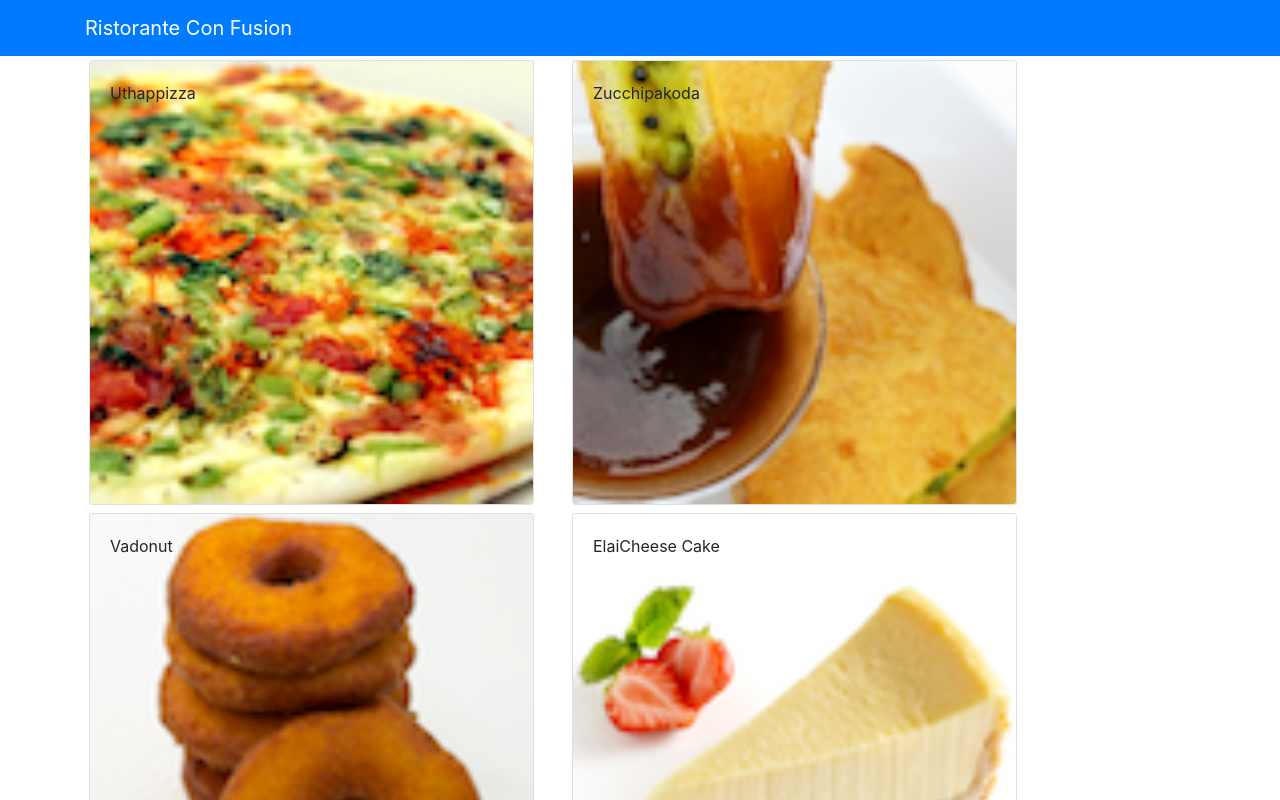
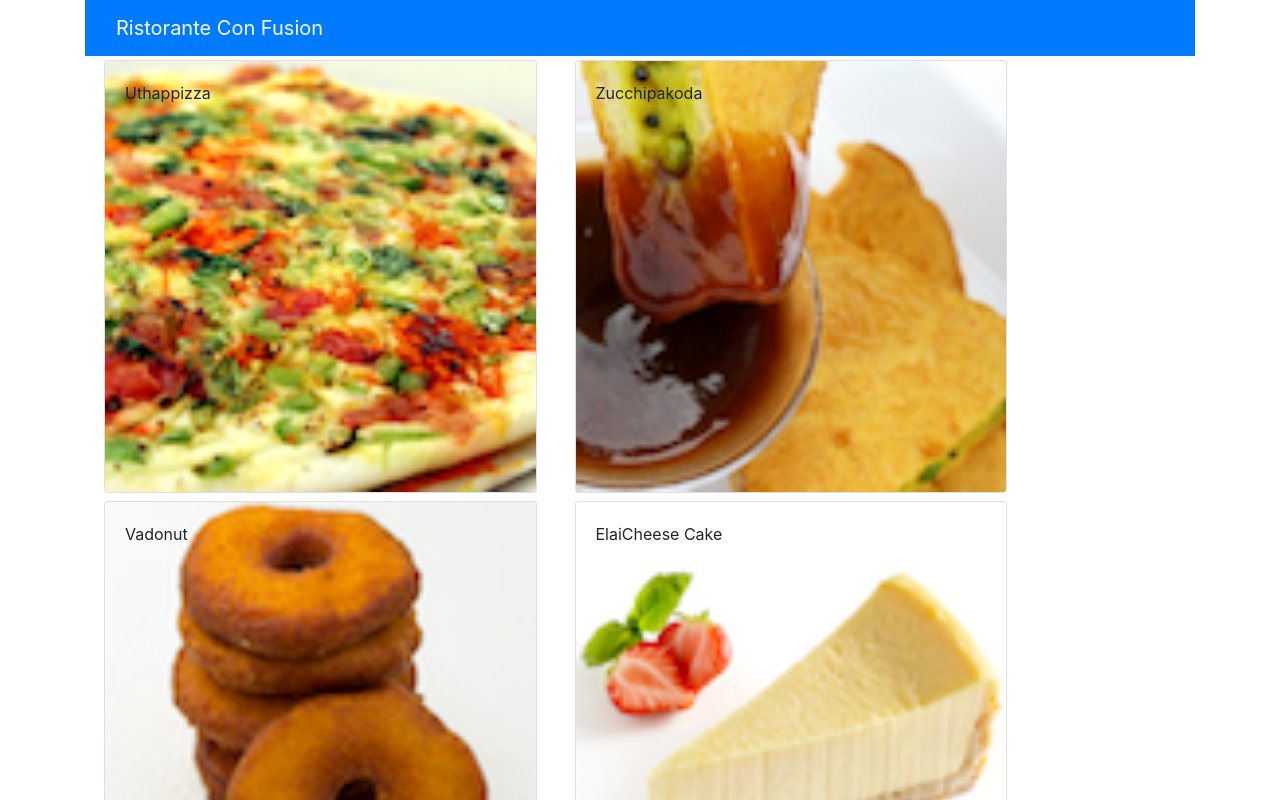
Before and after one commit to Coder-Aht007/ReactCoursera, a React (Create React App) app: page / in a window 1280 px wide. Shown: the top 800 px of the page. Built offline with nearby package versions, Linux system fonts and the light colour scheme.

Commit message:
functional components

```diff
--- a/src/App.js
+++ b/src/App.js
@@ -8,7 +8,9 @@ import Main from './components/MainComponent'
   {
   return (
     <div className="App">
+      <div className="container">
       <Main/>
+      </div>
     </div>
   );
 }
--- a/src/components/DishDetailsComponent.js
+++ b/src/components/DishDetailsComponent.js
@@ -1,11 +1,8 @@
 import React from 'react'
 import {Card,CardImg,CardText,CardBody,CardTitle} from 'reactstrap'
 
-class DishDetails extends React.Component{
-
-    render()
-    {
-        if(this.props.dish==null)
+    const DishDetails=(props)=>{
+        if(props.dish==null)
         {
             return(
                 <div></div>
@@ -16,29 +13,28 @@ class DishDetails extends React.Component{
         return(
             <div className='row'>
                 <div className="col-12 col-md-5 m-1">
-                {this.renderDish(this.props.dish)}
+                <RenderDish dish={props.dish} />
                 </div>
                 <div className="col-12 col-md-5 m-1">
-                    {this.renderComments(this.props.dish.comments)}
-
+                    <RenderComments comments={props.dish.comments}/>
                 </div>
            </div>
         );
         }
     }
-    renderDish(dish)
+    function RenderDish({dish})
     {
         return (
         <Card>
-            <CardImg width='100%' src={this.props.dish.image} alt={this.props.dish.name} />
+            <CardImg width='100%' src={dish.image} alt={dish.name} />
             <CardBody>
-            <CardTitle><h4>{this.props.dish.name}</h4></CardTitle>
-            <CardText>{this.props.dish.description}</CardText>
+            <CardTitle><h4>{dish.name}</h4></CardTitle>
+            <CardText>{dish.description}</CardText>
             </CardBody>
         </Card>
         );
     }
-    renderComments(comments)
+    function RenderComments({comments})
     {
         const months = [
             'Jan','Feb','Mar','Apr','May','Jun','Jul','Aug','Sep','Oct','Nov',
@@ -61,6 +57,5 @@ class DishDetails extends React.Component{
         );
     }
 
-}
 
 export default DishDetails;
--- a/src/components/MenuComponent.js
+++ b/src/components/MenuComponent.js
@@ -1,46 +1,25 @@
-import React,{Component} from 'react'
-import {Card,CardImg,CardImgOverlay,CardText,CardBody,CardTitle} from 'reactstrap'
+import React from 'react'
+import {Card,CardImg,CardImgOverlay,CardTitle} from  'reactstrap'
 
-
-class Menu extends Component{
-
-
-
-    renderDish(dish)
-    {
-        if(dish!=null)
+    function RenderMenuItem({ dish , onClick })
     {
         return (
-                <Card>
-                    <CardImg width='100%' src={dish.image} alt={dish.name} />
-                    <CardBody>
-                    <CardTitle>{dish.name}</CardTitle>
-                    <CardText>{dish.description}</CardText>
-                    </CardBody>
-                </Card>
-            )
-        }
-        else
-        {
-            return (
-                <div></div>
-            )
-        }
-    }
-
-    render()
-    {
-        const menu=this.props.dishes.map((dish)=>{
-            return (
-                <div key={dish.id} className="col-12 col-md-5 m-1">
-                <Card onClick={()=>this.props.onClick(dish.id)}>
+        <Card onClick={()=>onClick(dish.id)}>
 
             <CardImg width='100%' src={dish.image} alt={dish.name} />
             <CardImgOverlay >
             <CardTitle>{dish.name}</CardTitle>
             </CardImgOverlay>
+        </Card>
+        );
+    }
 
-                </Card>
+    const Menu= (props)=>
+    {
+         const menu=props.dishes.map((dish)=>{
+            return (
+                <div key={dish.id} className="col-12 col-md-5 m-1">
+                  <RenderMenuItem dish={dish} onClick={props.onClick} />
                 </div>
                 )
             });
@@ -52,6 +31,5 @@ class Menu extends Component{
                 </div>
             );
             }
-}
 
 export default Menu;
```
Lines whose indentation alone changed are shown as unchanged.
